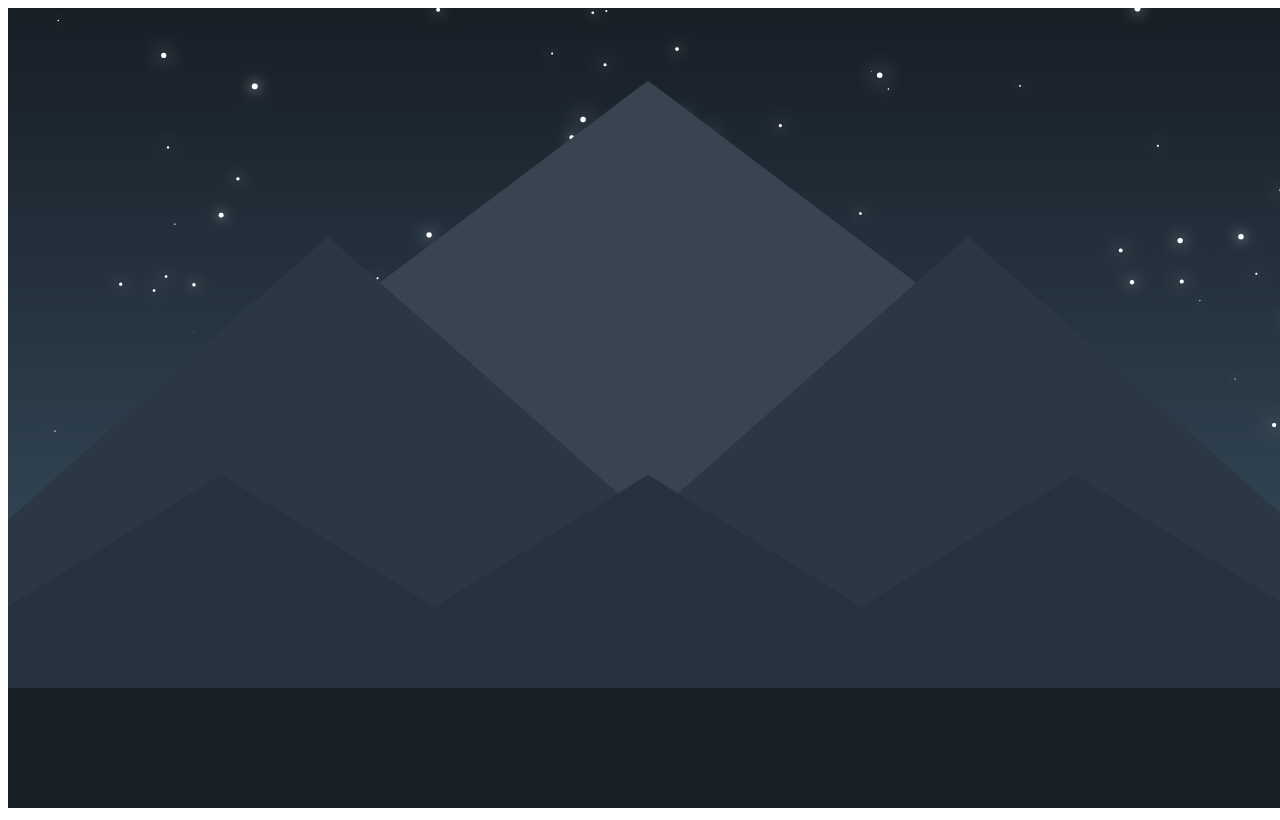
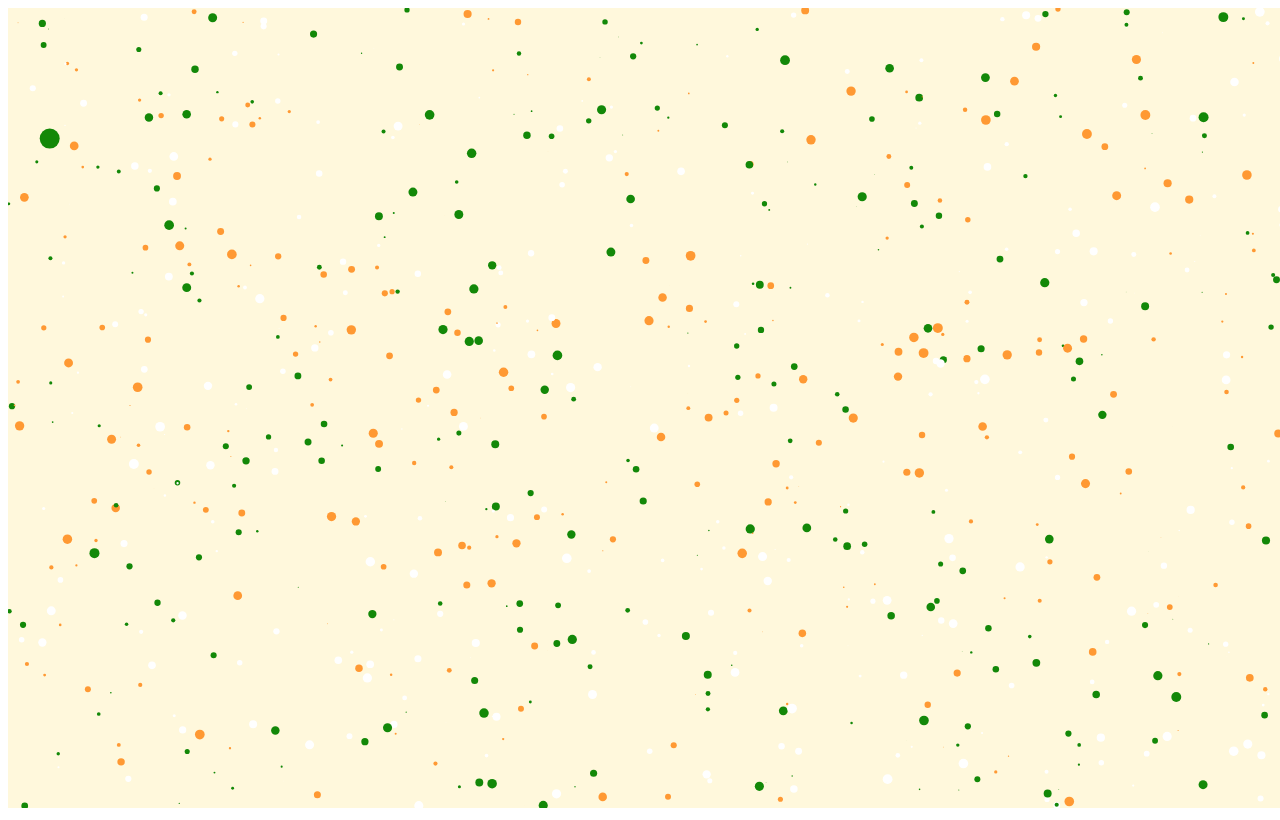
Before and after one commit to CodingCreeks/Canvas, a plain HTML site: page index.html in a window 1280 px wide. Drawn offline with Linux system fonts and the light colour scheme; animation ran at ten frames a second.

Commit message:
added the circle formation

```diff
--- a/css/style.css
+++ b/css/style.css
@@ -1,3 +1,7 @@
 body {
     overflow: hidden;
 }
+
+canvas {
+    background-color: cornsilk;
+}
--- a/index.html
+++ b/index.html
@@ -10,7 +10,7 @@
 </head>
 
 <body>
-    <canvas id=""></canvas>
+    <canvas id="myCanvas"></canvas>
     <script src="js/canvas.js">
     </script>
 </body>
--- a/js/canvas.js
+++ b/js/canvas.js
@@ -1,263 +1,108 @@
-		var canvas = document.querySelector('canvas');
+var canvas = document.getElementById("myCanvas");
 var c = canvas.getContext('2d');
 
+var timer;
+var mouseX;
+var mouseY;
+
+canvas.height = window.innerHeight;
 canvas.width = window.innerWidth;
-		canvas.height = window.innerHeight;
 
-		window.addEventListener("resize", function() {
+var canvasWidth = canvas.width;
+var canvasHeight = canvas.height;
+
+var maxRadius = 35;
+
+canvas.onmousemove = function(e) {
+    mouseX = e.clientX;
+    mouseY = e.clientY;
+}
+
+window.addEventListener('resize', function() {
     canvas.width = window.innerWidth;
     canvas.height = window.innerHeight;
 });
 
+function Circle(xCoordinate, yCoordinate, radius) {
+    var randomNumber = Math.floor((Math.random() * 4));
+    var randomTrueOrFalse = Math.floor(Math.random() * 2);
+    var randomTrueOrFalseTwo = Math.floor(Math.random() * 2);
 
-		/*
-		 * ------------------------------------------
-		 * *-----------------------------
-		 *  Design
-		 * *-----------------------------
-		 * ------------------------------------------
-		 */
+    this.xCoordinate = xCoordinate;
+    this.yCoordinate = yCoordinate;
+    this.radius = radius;
+    this.color = colorArray[randomNumber];
 
-		function Star() {
-		    this.radius = (Math.random() * 10) + 5;
-		    this.x = this.radius + (canvas.width - this.radius * 2) * Math.random();
-		    this.y = -10;
-		    this.dx = (Math.random() - 0.5) * 20;
-		    this.dy = 30;
-		    this.gravity = .5;
-		    this.friction = .54;
+    if (randomTrueOrFalse == 1) {
+        this.xVelocity = -Math.random() * 1;
+    } else {
+        this.xVelocity = Math.random() * 1;
+    }
+
+    if (randomTrueOrFalse == 1) {
+        this.yVelocity = -Math.random() * 1;
+    } else {
+        this.yVelocity = Math.random() * 1;
+    }
+
+    // As distance gets closer to 0, increase radius
 
     this.update = function() {
+        this.xCoordinate += this.xVelocity;
+        var xDistance = mouseX - this.xCoordinate;
+        var yDistance = mouseY - this.yCoordinate;
+        var originalRadius = radius;
+        this.yCoordinate += this.yVelocity;
 
-		        // Bounce particles off the floor of the canvas
-		        if (this.y + this.radius + this.dy >= canvas.height - groundHeight) {
-		            this.dy = -this.dy * this.friction;
-		            this.dx *= this.friction;
-		            this.radius -= 3;
-
-		            explosions.push(new Explosion(this));
-		        } else {
-		            this.dy += this.gravity;
-		        }
-
-		        // Bounce particles off left and right sides of canvas
-		        if (this.x + this.radius + this.dx >= canvas.width || this.x - this.radius + this.dx < 0) {
-		            this.dx = -this.dx;
-		            this.dx *= this.friction;
-		            explosions.push(new Explosion(this));
+        // Movement Functions
+        if (this.xCoordinate + this.radius > canvasWidth || this.xCoordinate - this.radius < 0) {
+            this.xVelocity = -this.xVelocity;
+        };
+        if (this.yCoordinate + this.radius > canvasHeight || this.yCoordinate - this.radius < 0) {
+            this.yVelocity = -this.yVelocity;
         };
 
-		        // Move particles by velocity
-		        this.x += this.dx;
-		        this.y += this.dy;
+        // Radius Decrease Functions
+        // When distance between circle center and mouse on horizontal axis is less than 50, increase radius until it is equal to 35
+        if (xDistance < 50 && xDistance > -50 && this.radius < maxRadius && yDistance < 50 && yDistance > -50) {
+            this.radius += 2;
+        } else if ((xDistance >= 50 && originalRadius < this.radius) || (xDistance <= -50 && originalRadius < this.radius) || (yDistance >= 50 && originalRadius < this.radius) || (yDistance <= -50 && originalRadius < this.radius)) {
+            this.radius -= 2;
+        };
 
         this.draw();
 
-		        // Draw particles from explosion
-		        for (var i = 0; i < explosions.length; i++) {
-		            explosions[i].update();
     }
 
-		    }
     this.draw = function() {
-		        c.save();
         c.beginPath();
-		        c.arc(this.x, this.y, Math.abs(this.radius), 0, Math.PI * 2, false);
-
-		        c.shadowColor = ' #FF9933';
-		        c.shadowBlur = 20;
-		        c.shadowOffsetX = 0;
-		        c.shadowOffsetY = 0;
-
-		        c.fillStyle = " #FF9933";
+        c.arc(this.xCoordinate, this.yCoordinate, Math.abs(this.radius), 0, Math.PI * 2)
+        c.fillStyle = this.color;
         c.fill();
-		        c.closePath();
-		        c.restore();
     }
 }
 
-		function Particle(x, y, dx, dy) {
-		    this.x = x;
-		    this.y = y;
-		    this.size = {
-		        width: 2,
-		        height: 2
-		    };
-		    this.dx = dx;
-		    this.dy = dy;
-		    this.gravity = .09;
-		    this.friction = 0.88;
-		    this.timeToLive = 3;
-		    this.opacity = 1;
+// var colorArray = ['#272F32', '#9DBDC6', '#FF3D2E', '#DAEAEF'];
+var colorArray = ['#FF9933', '#FFFFFF', '#138808'];
+var myCircle = new Circle(30, 80, 10);
+var circleArray = [];
 
-		    this.update = function() {
-		        if (this.y + this.size.height + this.dy >= canvas.height - groundHeight) {
-		            this.dy = -this.dy * this.friction;
-		            this.dx *= this.friction;
-		        } else {
-		            this.dy += this.gravity;
-		        }
-
-		        if (this.x + this.size.width + this.dx >= canvas.width || this.x + this.dx < 0) {
-		            this.dx = -this.dx;
-		            this.dx *= this.friction;
-		        };
-		        this.x += this.dx;
-		        this.y += this.dy;
-
-		        this.draw();
-
-		        this.timeToLive -= 0.01;
-		        this.opacity -= 1 / (this.timeToLive / 0.01);
-		    }
-		    this.draw = function() {
-		        c.save();
-		        c.fillStyle = "rgba(227, 234, 239," + this.opacity + ")";
-		        c.shadowColor = ' #FF9933';
-		        c.shadowBlur = 20;
-		        c.shadowOffsetX = 0;
-		        c.shadowOffsetY = 0;
-		        c.fillRect(this.x, this.y, this.size.width, this.size.height);
-		        c.restore();
-		    }
-
-		    this.isAlive = function() {
-		        return 0 <= this.timeToLive;
-		    }
-		}
-
-		function Explosion(star) {
-		    this.particles = [];
-
-		    this.init = function(parentStar) {
-		        for (var i = 0; i < 8; i++) {
-		            var velocity = {
-		                x: (Math.random() - 0.5) * 5,
-		                y: (Math.random() - 0.5) * 15,
-		            }
-		            this.particles.push(new Particle(parentStar.x, parentStar.y, velocity.x, velocity.y));
-		        }
-		    }
-
-		    this.init(star);
-
-		    this.update = function() {
-		        for (var i = 0; i < this.particles.length; i++) {
-		            this.particles[i].update();
-		            if (this.particles[i].isAlive() == false) {
-		                this.particles.splice(i, 1);
-		            }
-		        }
-		    }
-		}
-
-
-		function createMountainRange(height, yPosition, mountainAmount, color) {
-		    for (var i = 0; i < mountainAmount; i++) {
-		        var width = canvas.width / mountainAmount;
-
-		        // Draw triangle
-		        c.beginPath();
-		        c.moveTo(i * width, yPosition);
-		        c.lineTo(i * width + width + 325, yPosition);
-
-		        // Triangle peak
-		        c.lineTo(i * width + width / 2, yPosition - height / 2);
-		        c.lineTo(i * width - 325, yPosition);
-		        c.fillStyle = color;
-		        c.fill();
-		        c.closePath();
-		    }
-		}
-
-		function MiniStar() {
-		    this.x = Math.random() * canvas.width;
-		    this.y = Math.random() * canvas.height;
-		    this.radius = Math.random() * 3;
-
-		    this.draw = function() {
-		        c.save();
-		        c.beginPath();
-		        c.arc(this.x, this.y, this.radius, 0, Math.PI * 2, false);
-
-		        c.shadowColor = '#E3EAEF';
-		        c.shadowBlur = (Math.random() * 10) + 10;
-		        c.shadowOffsetX = 0;
-		        c.shadowOffsetY = 0;
-
-		        c.fillStyle = "white";
-		        c.fill();
-
-		        c.closePath();
-		        c.restore();
-		    }
-		}
-
-
-		/*
-		 * ------------------------------------------
-		 * *-----------------------------
-		 *  Implementation
-		 * *-----------------------------
-		 * ------------------------------------------
-		 */
-
-		var timer = 0;
-		var stars = [];
-		var explosions = [];
-		var groundHeight = canvas.height * 0.15;
-		var randomSpawnRate = Math.floor((Math.random() * 25) + 60)
-		var backgroundGradient = c.createLinearGradient(0, 0, 0, canvas.height);
-		backgroundGradient.addColorStop(0, "rgba(23, 30, 38, 0.7)");
-		backgroundGradient.addColorStop(1, "rgba(63, 88, 107, 0.7)");
-
-		var miniStars = [];
-		for (var i = 0; i < 150; i++) {
-		    miniStars.push(new MiniStar());
+for (var i = 0; i < 800; i++) {
+    var randomXCoordinate = Math.random() * canvasWidth;
+    var randomYCoordinate = Math.random() * canvasHeight;
+    var randomRadius = Math.random() * 5;
+    circleArray.push(new Circle(randomXCoordinate, randomYCoordinate, randomRadius))
 }
 
 
 
-
-		function animate() {
-		    window.requestAnimationFrame(animate);
-		    c.fillStyle = backgroundGradient;
-		    c.fillRect(0, 0, canvas.width, canvas.height);
-
-		    for (var i = 0; i < miniStars.length; i++) {
-		        miniStars[i].draw();
+function updateAll() {
+    c.clearRect(0, 0, canvasWidth, canvasHeight);
+    myCircle.update();
+    for (var i = 0; i < circleArray.length; i++) {
+        circleArray[i].update();
     }
-		    createMountainRange(canvas.height / .55, canvas.height, 1, "#384551");
-		    createMountainRange(canvas.height / .7, canvas.height, 2, "#2B3843");
-		    createMountainRange(canvas.height / 1.2, canvas.height, 3, "#26333E");
-
-		    c.fillStyle = "#182028";
-		    c.fillRect(0, canvas.height - groundHeight, canvas.width, groundHeight);
-
-
-
-		    for (var i = 0; i < stars.length; i++) {
-		        stars[i].update();
-		        // console.log(stars[0].isAlive());
-
-		        if (stars[i].radius <= 0) {
-		            stars.splice(i, 1);
-		        }
+    window.requestAnimationFrame(updateAll);
 }
 
-		    for (var i = 0; i < explosions.length; i++) {
-		        if (explosions[i].length <= 0) {
-		            explosions.splice(i, 1);
-		        }
-		    }
-
-		    timer++;
-		    // console.log(timer);
-		    if (timer % randomSpawnRate == 0) {
-		        stars.push(new Star());
-		        randomSpawnRate = Math.floor((Math.random() * 10) + 75)
-		    }
-
-		}
-
-		animate();
+updateAll();
```
Lines whose indentation alone changed are shown as unchanged.
